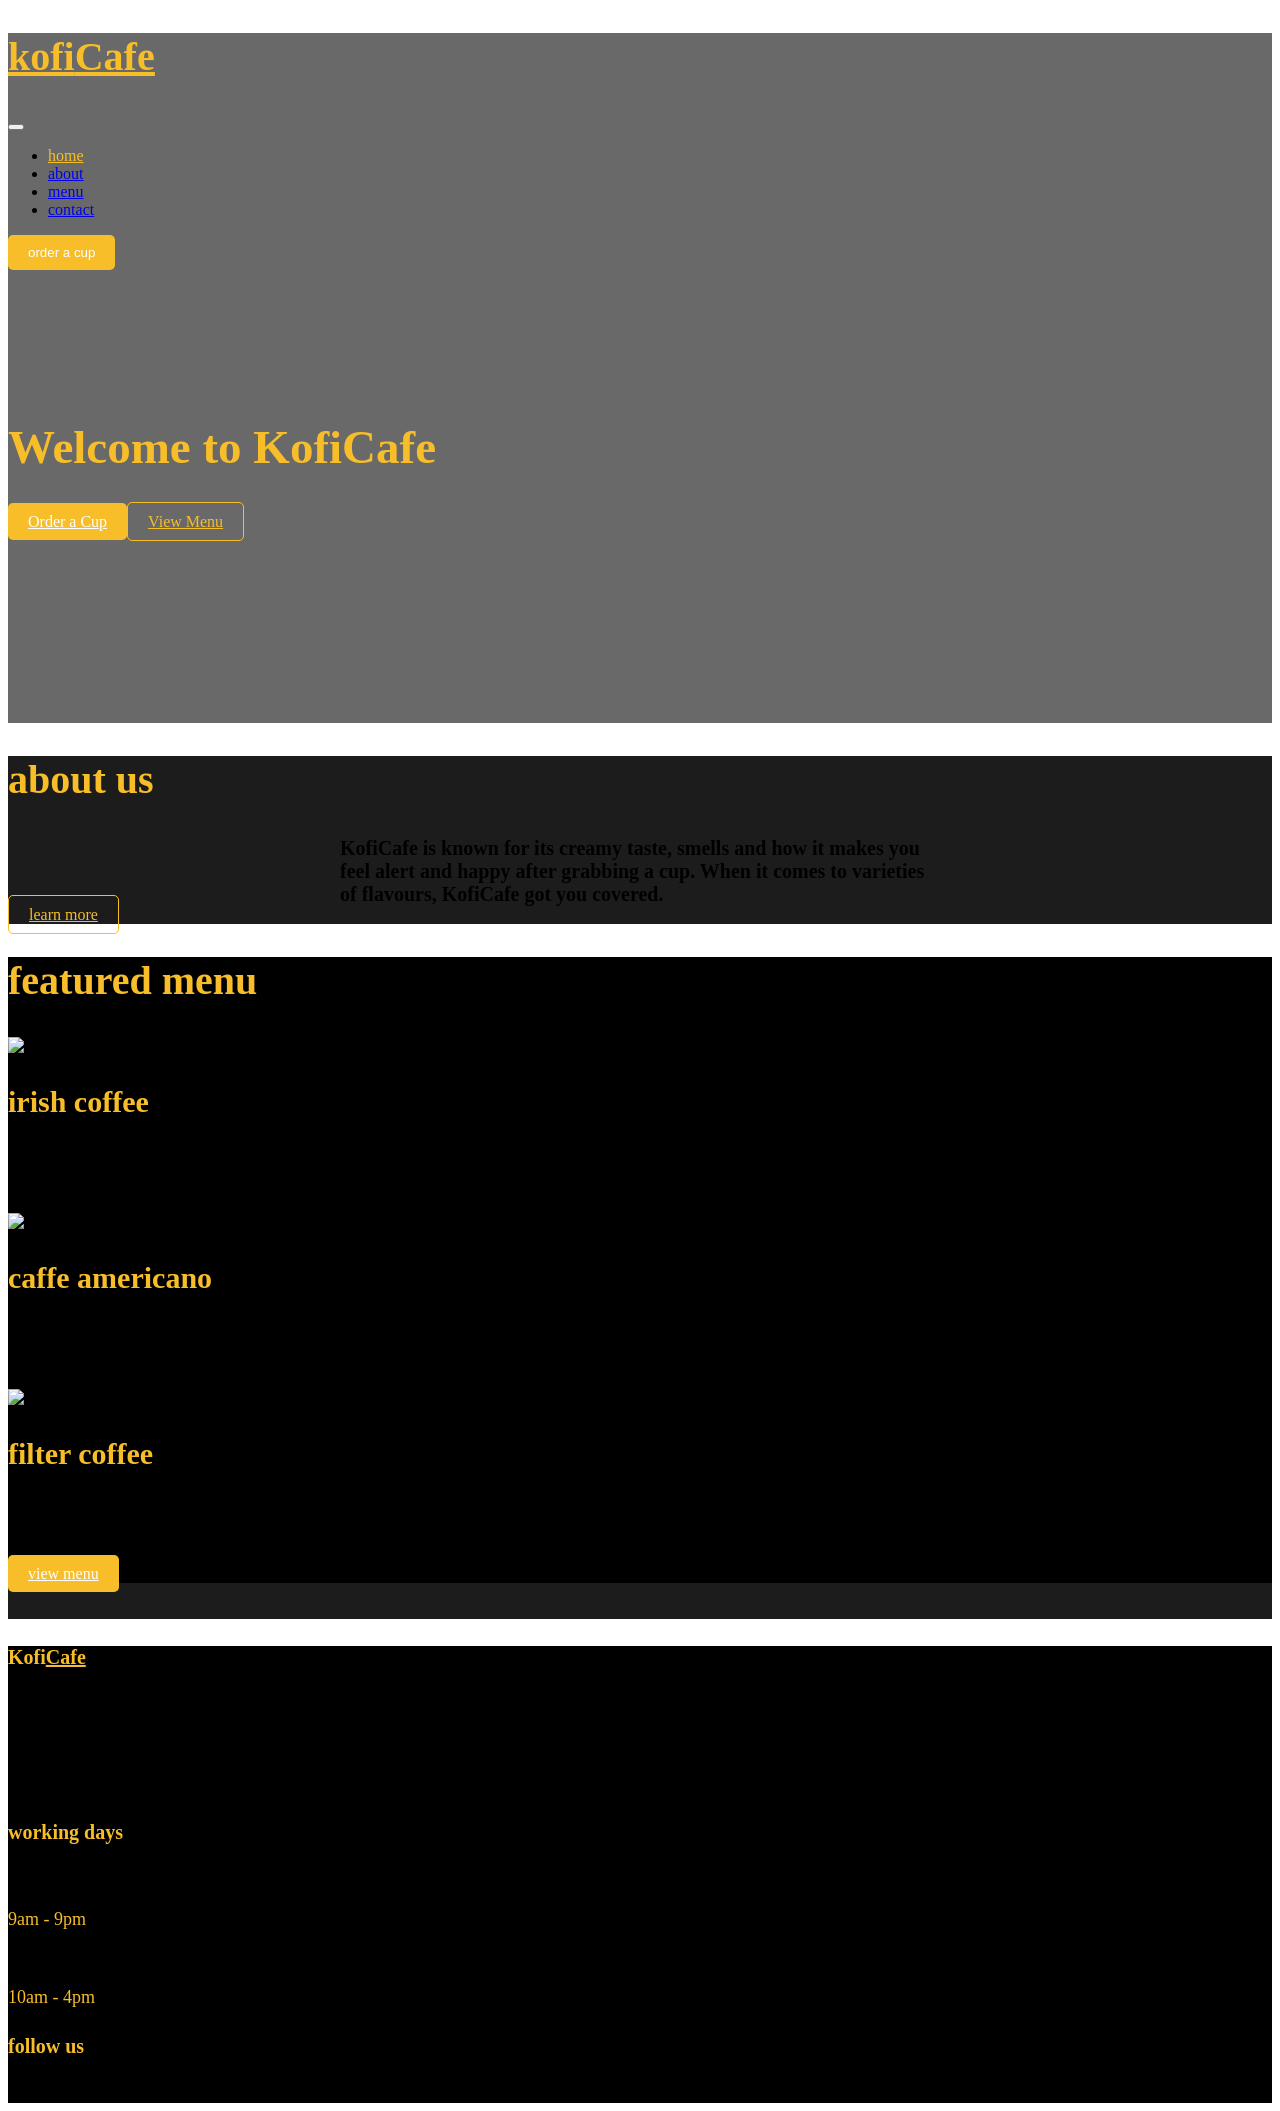
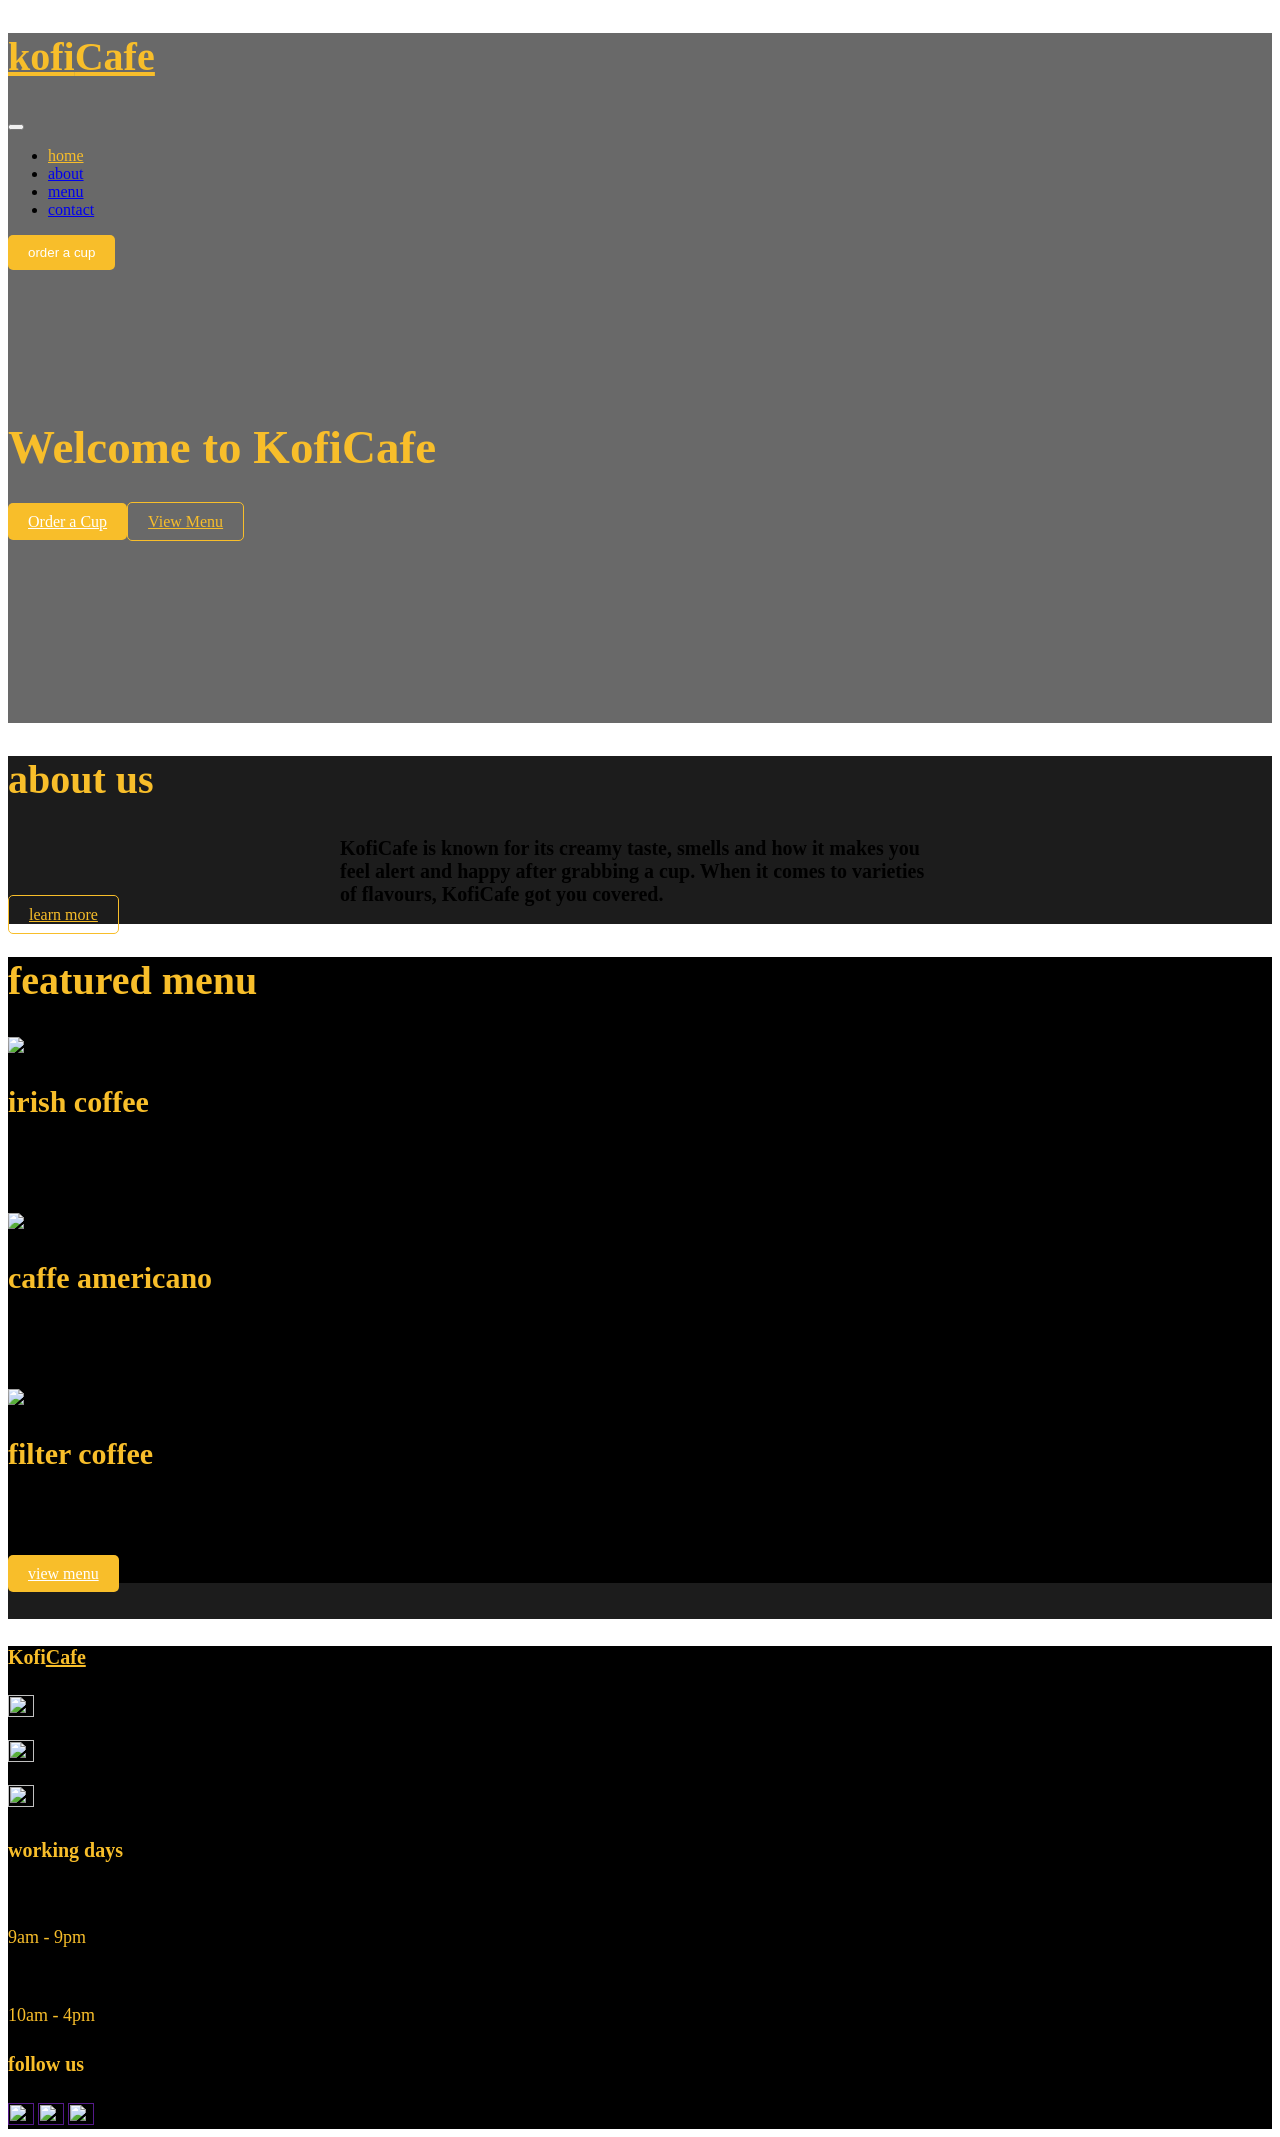

cafe landing page

--- a/scss/style.css
+++ b/scss/style.css
@@ -86,4 +86,9 @@ nav, header > section {
   max-width: 600px;
   margin: 0 auto !important;
 }
+
+.img-resize {
+  width: 26px !important;
+  height: 22px !important;
+}
 /*# sourceMappingURL=style.css.map */
